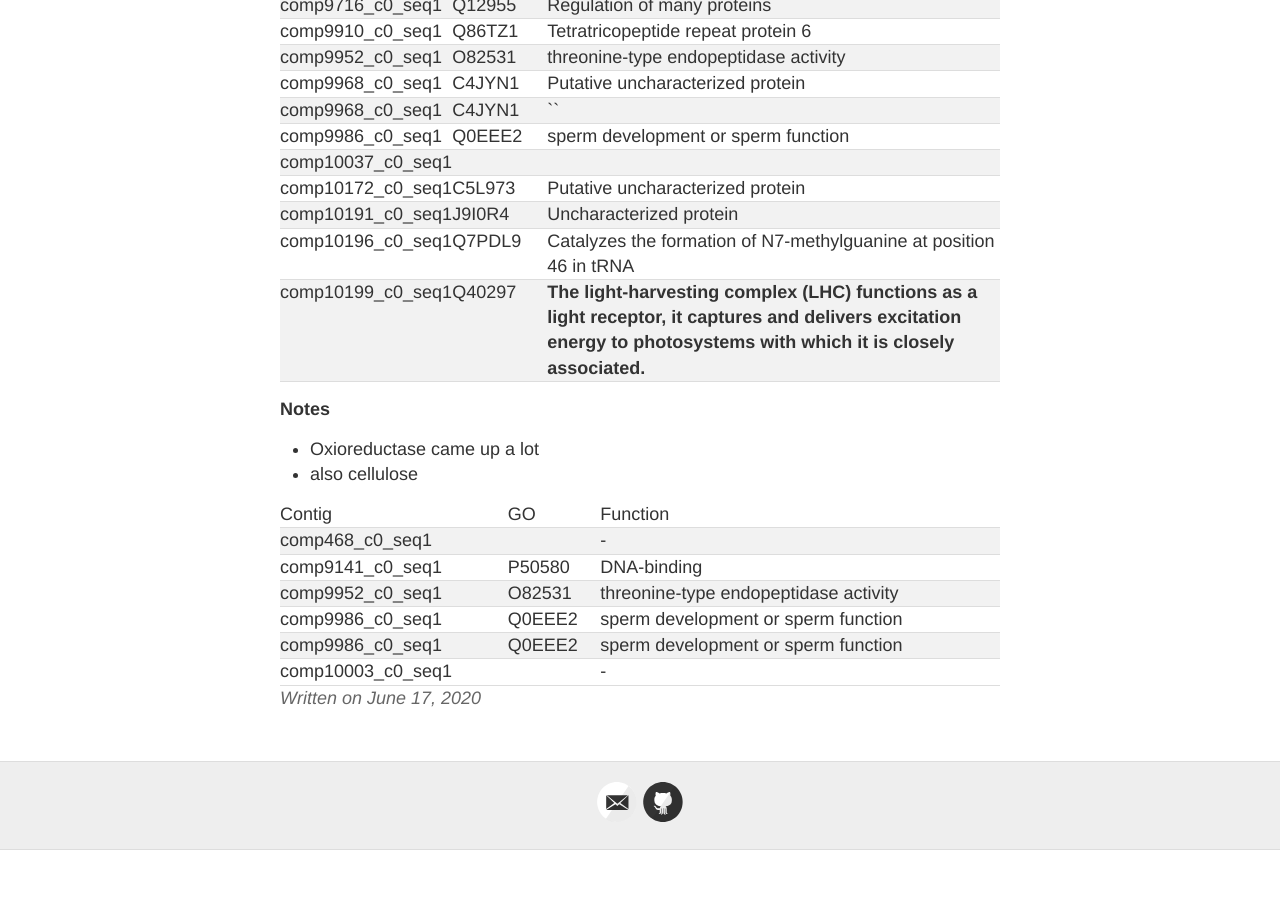
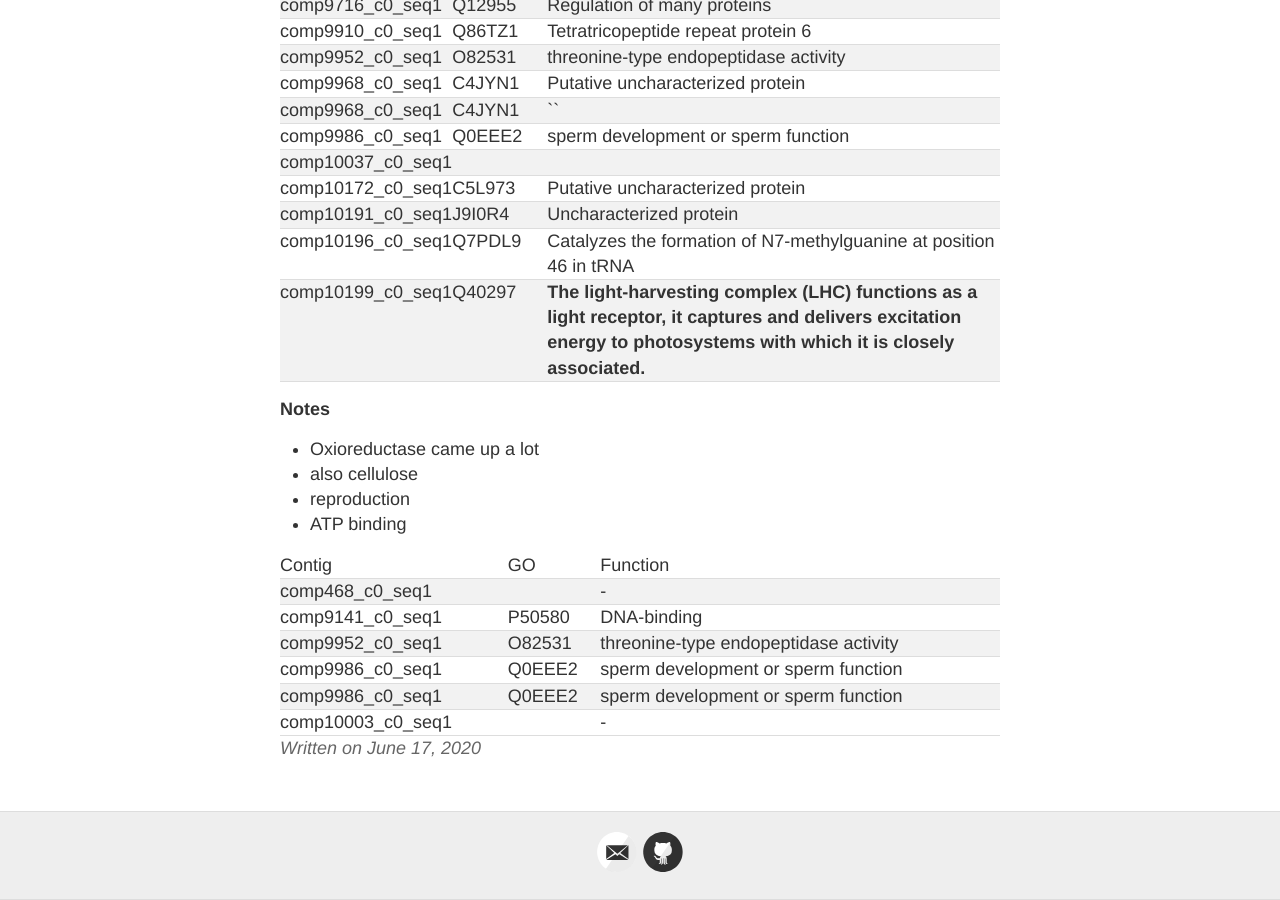
Before and after one commit to Mwags24/Brevolium_Notebook, a Jekyll site: the page built from _posts/2020-6-17-SNPs_Under_functions.md, in a window 1280 px wide and 900 px high, scrolled down 4049 px. Built offline with Jekyll 4.4.1, drawn with Linux system fonts in a browser that asks for light colours; before the commit the page ends 4899 px from its top, so only the background shows below that.

Commit message:
Update 2020-6-17-SNPs_Under_functions.md

```diff
--- a/_posts/2020-6-17-SNPs_Under_functions.md
+++ b/_posts/2020-6-17-SNPs_Under_functions.md
@@ -161,6 +161,8 @@ Other info
 
 * Oxioreductase came up a lot
 * also cellulose
+* reproduction
+* ATP binding
 
 
 |Contig|GO|Function|
```
